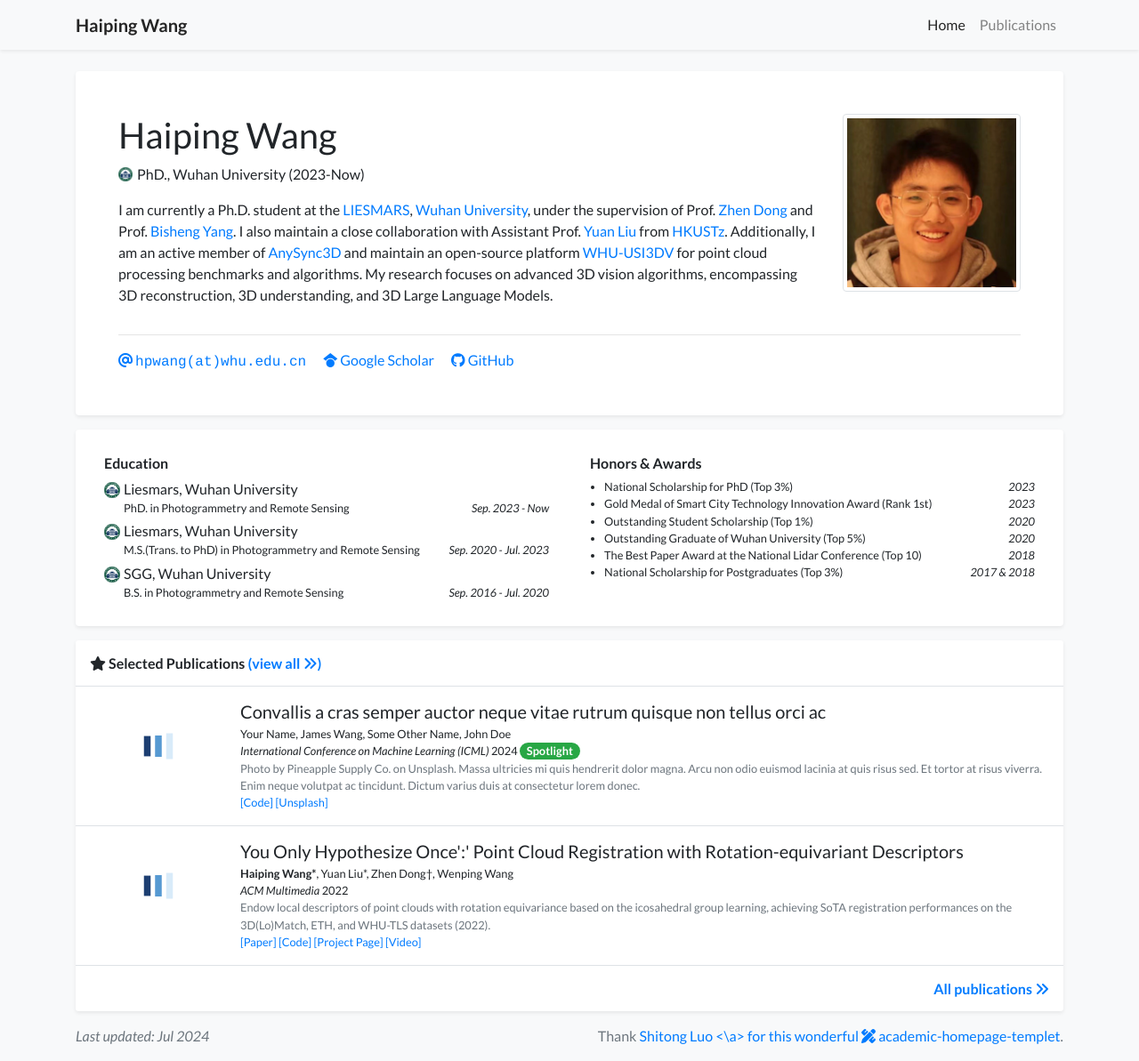
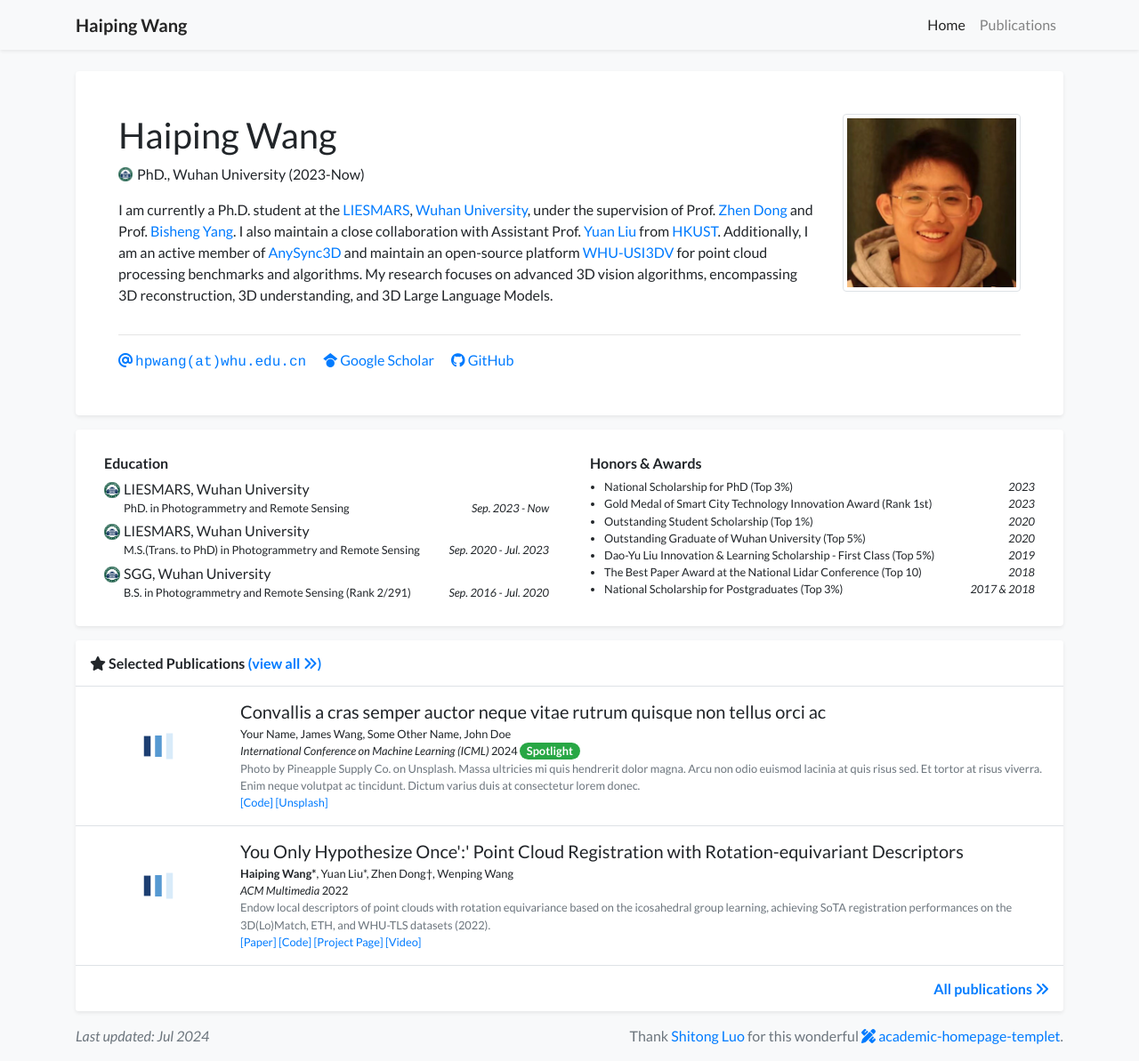
Before and after one commit to hpwang-pages/hpwang-pages.github.io11, a Jekyll site: the page built from index.html, in a window 1280 px wide and 1193 px high. Shown: the whole window at 89% size. Built offline with Jekyll 4.4.1, drawn with Linux system fonts in a browser that asks for light colours; a style sheet for code colours, icons or effects is not loaded.

Commit message:
Add files via upload

```diff
--- a/_data/profile.yml
+++ b/_data/profile.yml
@@ -18,7 +18,7 @@ github: https://github.com/HpWang-whu
 
 short_bio: >-
   I am currently a Ph.D. student at the <a href="http://www.lmars.whu.edu.cn/en/">LIESMARS</a>, <a href="https://en.whu.edu.cn/">Wuhan University</a>, under the supervision of Prof. <a href="https://dongzhenwhu.github.io/index.html">Zhen Dong</a> and Prof. <a href="http://3s.whu.edu.cn/ybs/index.htm">Bisheng Yang</a>.
-  I also maintain a close collaboration with Assistant Prof. <a href="https://liuyuan-pal.github.io/">Yuan Liu</a> from <a href="https://hkust.edu.hk/"> HKUSTz</a>.
+  I also maintain a close collaboration with Assistant Prof. <a href="https://liuyuan-pal.github.io/">Yuan Liu</a> from <a href="https://hkust.edu.hk/"> HKUST</a>.
   Additionally, I am an active member of <a href="https://anysyn3d.github.io/about.html">AnySync3D</a> and maintain an open-source platform <a href="https://github.com/WHU-USI3DV">WHU-USI3DV</a> for point cloud processing benchmarks and algorithms.
   My research focuses on advanced 3D vision algorithms, encompassing 3D  reconstruction, 3D understanding, and 3D Large Language Models.
 
@@ -26,19 +26,19 @@ show_portrait: true
 portrait_url: assets/images/photos/whp.jpg
 
 education:
-- name: Liesmars, Wuhan University
+- name: LIESMARS, Wuhan University
   logo: assets/images/badges/WHU.png
   position: PhD. in Photogrammetry and Remote Sensing
   date: Sep. 2023 - Now
 
-- name: Liesmars, Wuhan University
+- name: LIESMARS, Wuhan University
   logo: assets/images/badges/WHU.png
   position: M.S.(Trans. to PhD) in Photogrammetry and Remote Sensing
   date: Sep. 2020 - Jul. 2023
 
 - name: SGG, Wuhan University
   logo: assets/images/badges/WHU.png
-  position: B.S. in Photogrammetry and Remote Sensing
+  position: B.S. in Photogrammetry and Remote Sensing (Rank 2/291)
   date: Sep. 2016 - Jul. 2020
 
 awards:
@@ -50,6 +50,8 @@ awards:
   date: 2020
 - name: Outstanding Graduate of Wuhan University (Top 5%)
   date: 2020
+- name: Dao-Yu Liu Innovation & Learning Scholarship - First Class (Top 5%)
+  date: 2019
 - name: The Best Paper Award at the National Lidar Conference (Top 10)
   date: 2018
 - name: National Scholarship for Postgraduates (Top 3%)
@@ -58,4 +60,4 @@ awards:
 # Feel free to replace the footer text if you would like to, but I will greatly appreciate it
 # if you keep the link to the template so that more people can benefit from it. Thanks!
 footer_text: >-
-  Thank <a href="https://luost.me/">Shitong Luo <\a> for this wonderful <a href="https://github.com/luost26/academic-homepage" target="_blank"><i class="fas fa-pencil-ruler"></i> academic-homepage-templet</a>.
+  Thank <a href="https://luost.me/">Shitong Luo</a> for this wonderful <a href="https://github.com/luost26/academic-homepage" target="_blank"><i class="fas fa-pencil-ruler"></i> academic-homepage-templet</a>.
```
